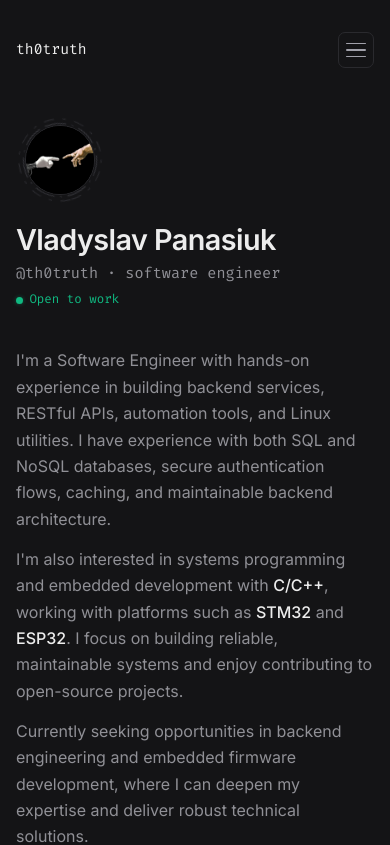
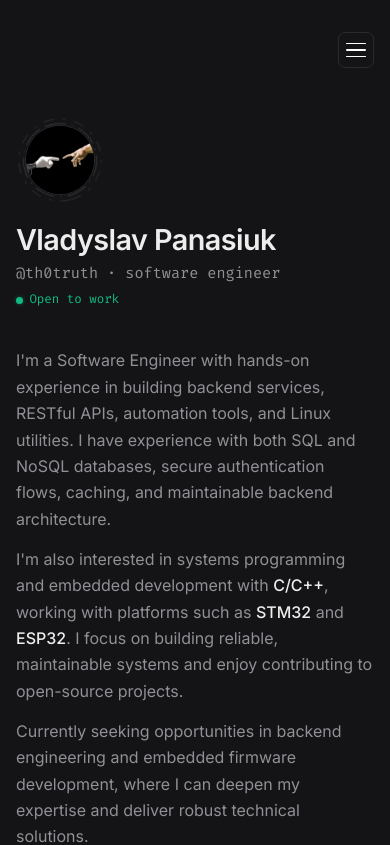
Before and after one commit to th0truth/th0truth.github.io, a Svelte app: page / in a window 390 px wide. Shown: the top 845 px of the page. Built offline with nearby package versions, Linux system fonts and the light colour scheme.

Commit message:
style: make close button always white and remove redundant mobile brand header

```diff
--- a/src/App.svelte
+++ b/src/App.svelte
@@ -1493,8 +1493,8 @@
     top: 1.5rem;
     right: 1.5rem;
     background: rgba(255, 255, 255, 0.1);
-    border: 1px solid rgba(255, 255, 255, 0.2);
-    color: var(--text-primary);
+    border: 1px solid rgba(255, 255, 255, 0.3);
+    color: #ffffff;
     border-radius: 50%;
     width: 40px;
     height: 40px;
@@ -1502,7 +1502,7 @@
     justify-content: center;
     align-items: center;
     cursor: pointer;
-    transition: background 0.2s ease;
+    transition: background 0.2s ease, border-color 0.2s ease;
   }
 
   .modal-close-btn:hover {
@@ -1806,7 +1806,7 @@
     display: block;
     width: 100%;
     height: 1.5px;
-    background: #a1a1aa;
+    background: #ffffff;
     border-radius: 2px;
     transition: transform 0.25s ease, opacity 0.2s ease, background 0.15s ease;
     transform-origin: center;
@@ -1930,21 +1930,12 @@
     }
 
     .nav-bar {
-      justify-content: space-between;
+      justify-content: flex-end;
       align-items: center;
       margin-bottom: 2rem;
       padding: 1rem 0;
       position: relative;
       z-index: 600;
-    }
-
-    /* Show a small site name/brand on mobile next to hamburger */
-    .nav-bar::before {
-      content: 'th0truth';
-      font-family: var(--font-mono);
-      font-size: 0.92rem;
-      color: var(--text-primary);
-      flex: 1;
     }
 
     .profile-header {
```
Also changed, not shown: 2 other files (tests, documents, lock files or other folders).
